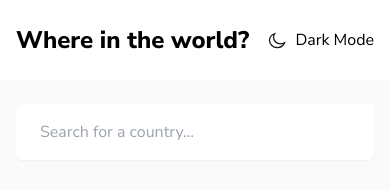
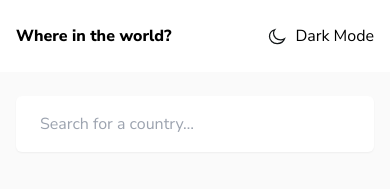
Before and after one commit to shakhbozbekusmonov/countries-2, a website: page index.html in a window 390 px wide. Shown: the top 189 px of the page. Drawn offline with Linux system fonts and the light colour scheme.

Commit message:
Header mobile done

```diff
--- a/index.html
+++ b/index.html
@@ -16,7 +16,7 @@
   <header class="py-6 px-4 shadow dark:bg-[#2B3844] transition-colors">
     <div class="container mx-auto">
       <div class="flex items-center justify-between">
-        <h1><a class="text-2xl font-extrabold dark:text-white" href="./index.html">
+        <h1><a class="text-sm md:text-2xl font-extrabold dark:text-white" href="./index.html">
           Where in the world?
         </a></h1>
 
```
